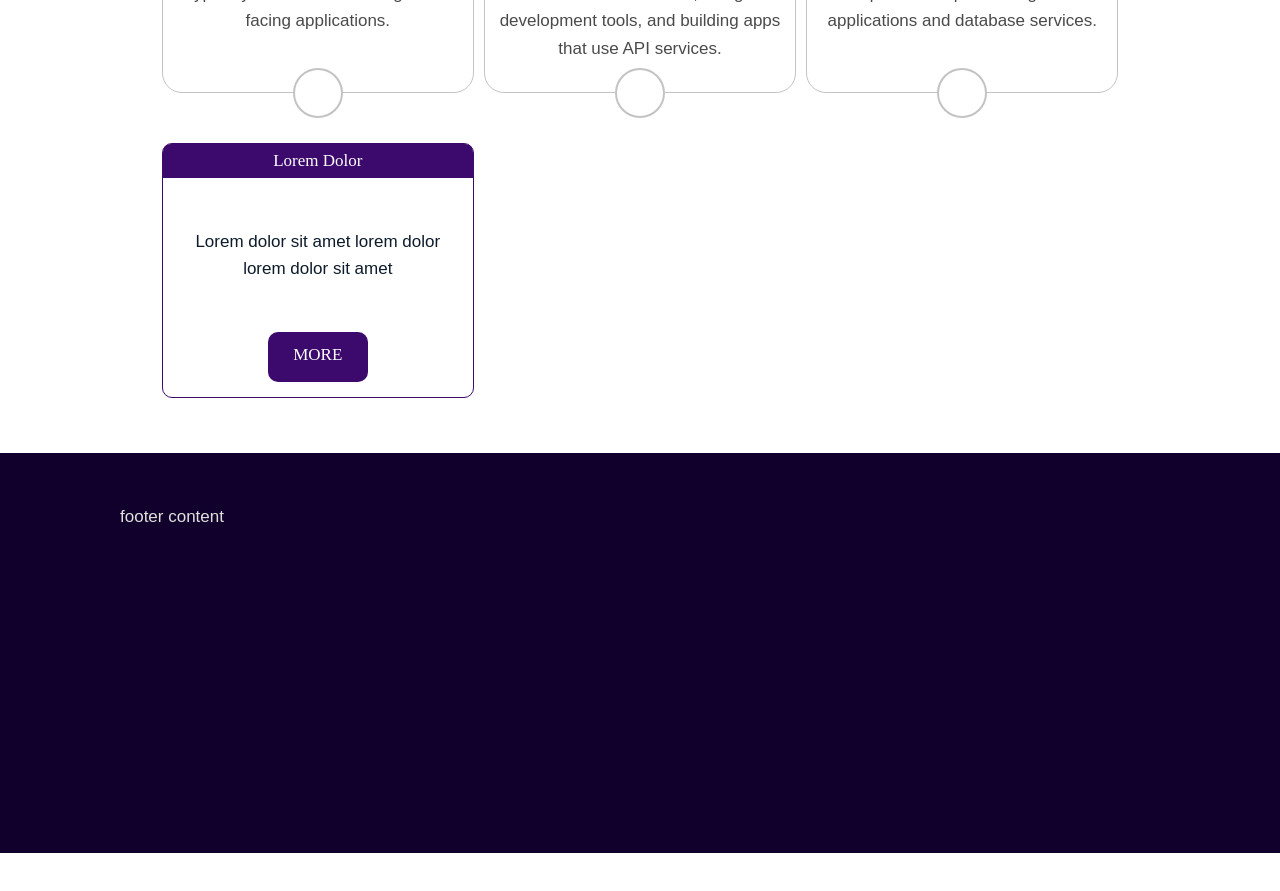
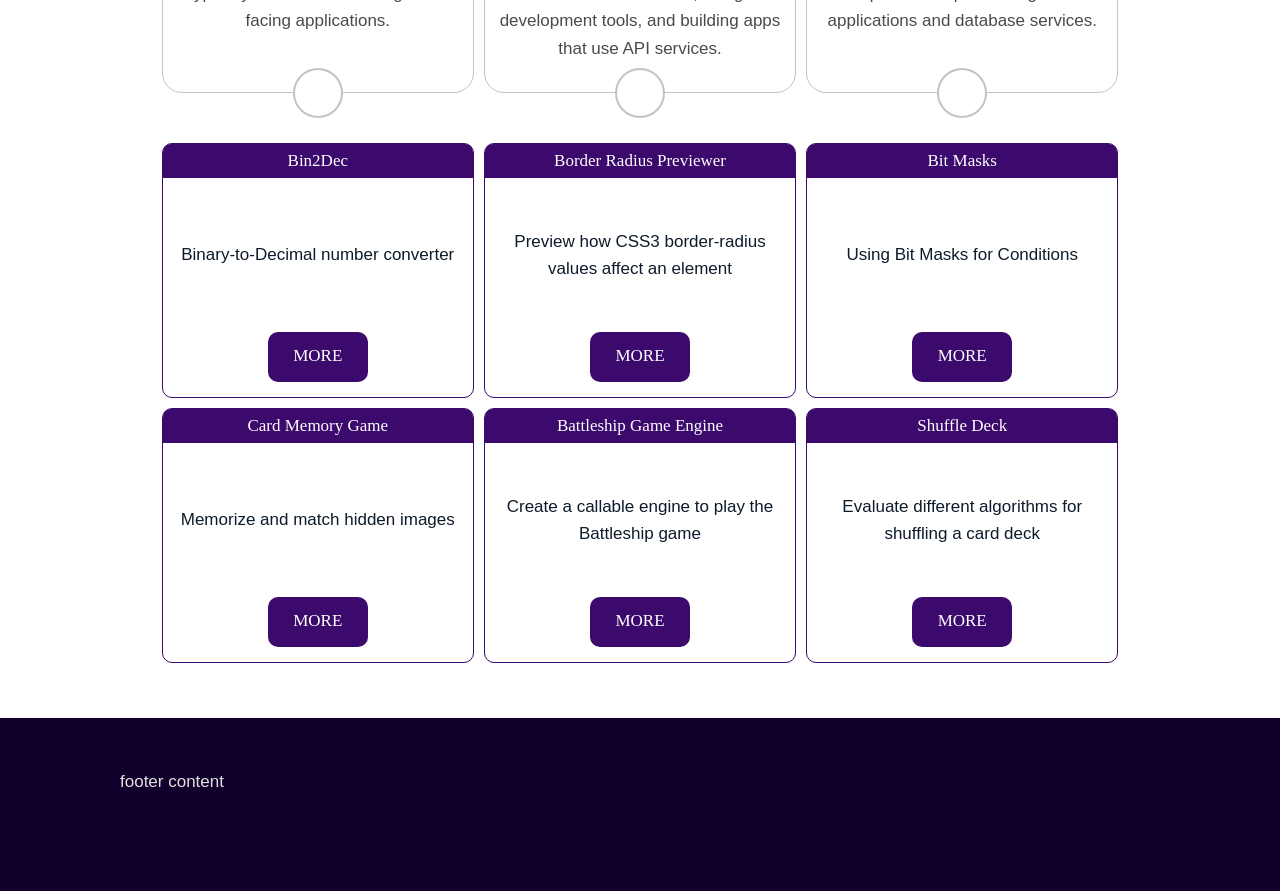
Before and after one commit to chingu-voyages/v38-geckos-team-04, a React (Create React App) app in the folder frontend/: page / in a window 1280 px wide. Shown: the part 960-1851 px from the top of the page. Before the commit the page ends 1813 px from the top, so only its background shows below. Built offline with nearby package versions, Linux system fonts and the light colour scheme; a web font is replaced by a local one.

Commit message:
Create sampleJSON and render sample results

```diff
--- a/frontend/src/components/ResultsList.js
+++ b/frontend/src/components/ResultsList.js
@@ -3,10 +3,55 @@ import '../sass/components/resultslist.scss';
 import '../sass/base/typography.scss';
 import Result from './Result';
 
+const sampleJSON = {
+        app1: {
+            name: "Bin2Dec",
+            description: "Binary-to-Decimal number converter",
+            link: "https://github.com/florinpop17/app-ideas/blob/master/Projects/1-Beginner/Bin2Dec-App.md",
+            difficulty: "beginner",
+        },
+        app2: {
+            name: "Border Radius Previewer",
+            description: "Preview how CSS3 border-radius values affect an element",
+            link: "https://github.com/florinpop17/app-ideas/blob/master/Projects/1-Beginner/Border-Radius-Previewer.md",
+            difficulty: "beginner",
+        },
+        app3: {
+            name: "Bit Masks",
+            description: "Using Bit Masks for Conditions",
+            link: "https://github.com/florinpop17/app-ideas/blob/master/Projects/2-Intermediate/Bit-Masks-App.md",
+            difficulty: "intermediate",
+        },
+        app4: {
+            name: "Card Memory Game",
+            description: "Memorize and match hidden images",
+            link: "https://github.com/florinpop17/app-ideas/blob/master/Projects/2-Intermediate/Card-Memory-Game.md",
+            difficulty: "intermediate",
+        },
+        app5: {
+            name: "Battleship Game Engine",
+            description: "Create a callable engine to play the Battleship game",
+            link: "https://github.com/florinpop17/app-ideas/blob/master/Projects/3-Advanced/Battleship-Game-Engine.md",
+            difficulty: "advanced",
+        },
+        app6: {
+            name: "Shuffle Deck",
+            description: "Evaluate different algorithms for shuffling a card deck",
+            link: "https://github.com/florinpop17/app-ideas/blob/master/Projects/3-Advanced/Shuffle-Deck-App.md",
+            difficulty: "advanced",
+        },
+}
+
 const ResultsList = () => (
     <Fragment>
         <div className="results-container">
-            <Result name="Lorem dolor" description="Lorem dolor sit amet lorem dolor lorem dolor sit amet" link="http://www.google.com"/>
+            {Object.keys(sampleJSON).map(app =>
+                <Result
+                    name={sampleJSON[app].name}
+                    description={sampleJSON[app].description}
+                    link={sampleJSON[app].link}
+                />
+            )}
         </div>
     </Fragment>
 )
--- a/frontend/src/sass/base/typography.scss
+++ b/frontend/src/sass/base/typography.scss
@@ -50,5 +50,5 @@
 .link-result {
     @extend .link;
     font-size: 1.7rem;
-    line-height: 2.7;
+    line-height: 2.8;
 }
```
